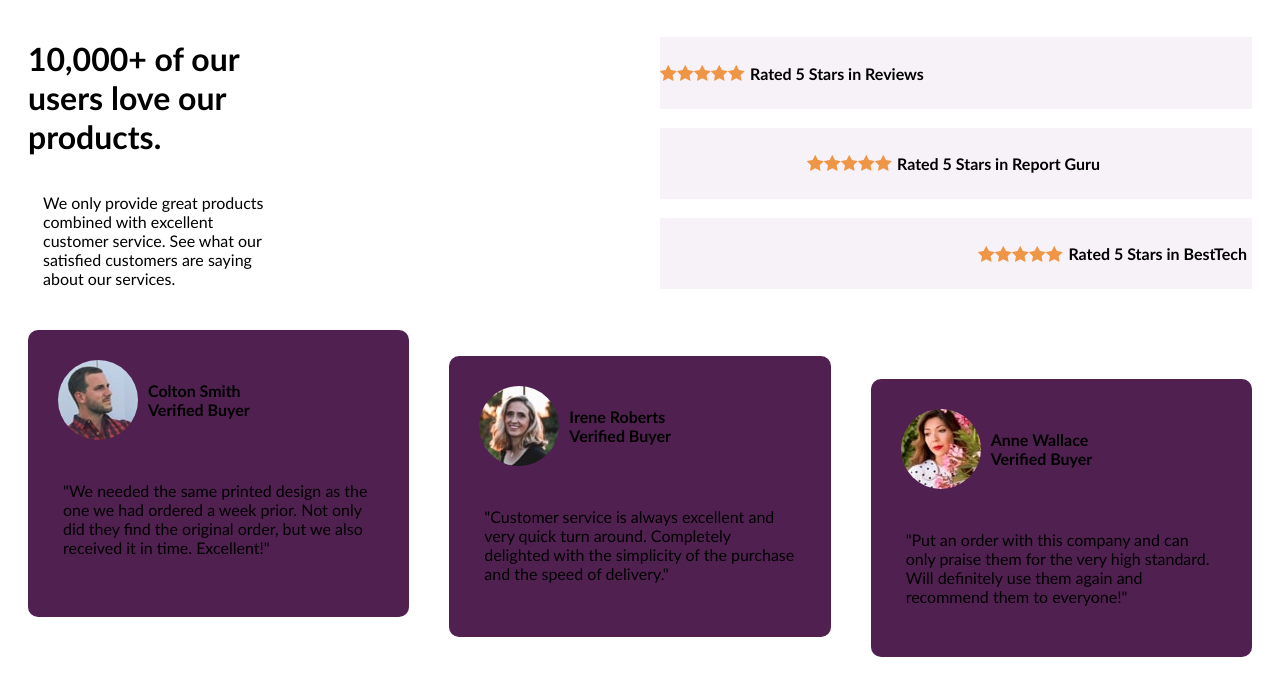
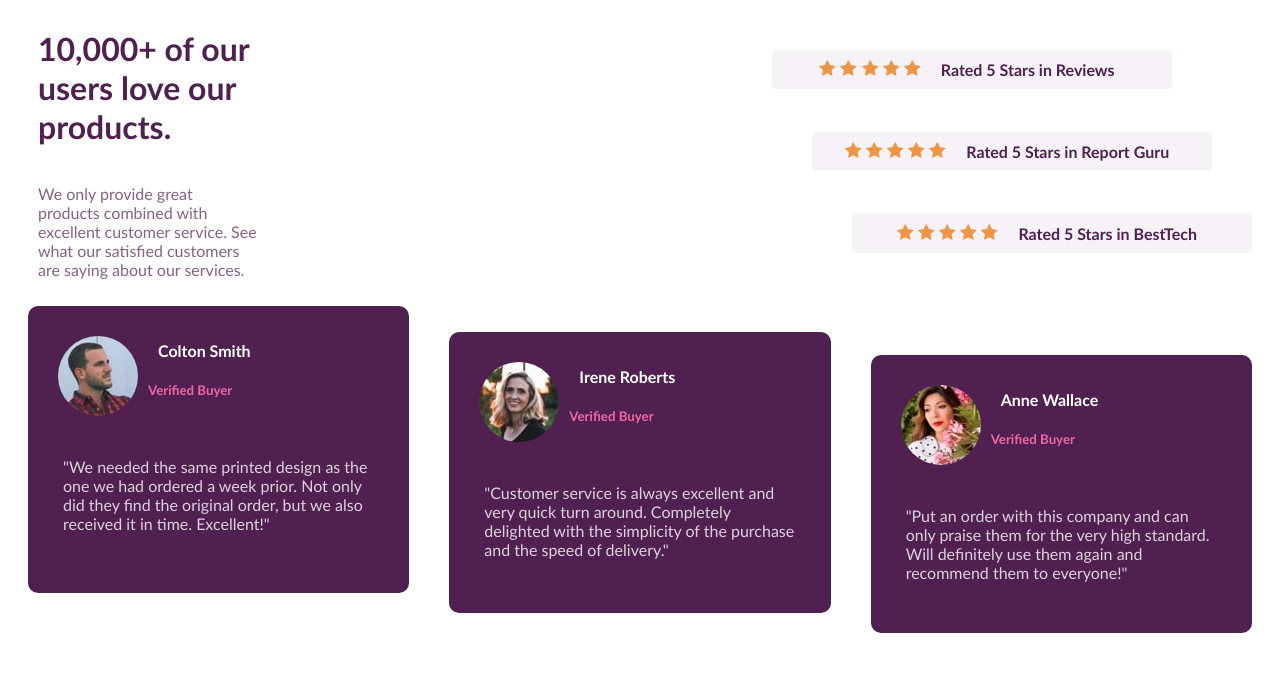
Before and after one commit to HASNAINMUBARAK/social-proof-section-master, a plain HTML site: page index.html in a window 1280 px wide. Drawn offline with Linux system fonts and the light colour scheme.

Commit message:
task completed

```diff
--- a/index.html
+++ b/index.html
@@ -10,8 +10,10 @@
   <body>
     <div class="container">
       <div class="item1">
-        <h1>10,000+ of our users love our products.</h1>
-        <p>
+        <h1 style="color: hsl(300, 43%, 22%)">
+          10,000+ of our users love our products.
+        </h1>
+        <p style="padding: 0px; color: hsl(300, 43%, 22%); opacity: 70%">
           We only provide great products combined with excellent customer
           service. See what our satisfied customers are saying about our
           services.
@@ -20,54 +22,88 @@
 
       <div class="item2">
         <div class="a">
+          <div><img src="/images/icon-star.svg" alt="" />
           <img src="/images/icon-star.svg" alt="" />
           <img src="/images/icon-star.svg" alt="" />
           <img src="/images/icon-star.svg" alt="" />
-          <img src="/images/icon-star.svg" alt="" />
-          <img src="/images/icon-star.svg" alt="" />
-          <h4 style="padding: 5px">Rated 5 Stars in Reviews</h4>
+          <img src="/images/icon-star.svg" alt="" /></div>
+          <h4 style="padding-left: 10px; color: hsl(300, 43%, 22%)">
+            Rated 5 Stars in Reviews
+          </h4>
         </div>
         <div class="b">
+          <div><img src="/images/icon-star.svg" alt="" />
           <img src="/images/icon-star.svg" alt="" />
           <img src="/images/icon-star.svg" alt="" />
           <img src="/images/icon-star.svg" alt="" />
-          <img src="/images/icon-star.svg" alt="" />
-          <img src="/images/icon-star.svg" alt="" />
-          <h4 style="padding: 5px">Rated 5 Stars in Report Guru</h4>
+          <img src="/images/icon-star.svg" alt="" /></div>
+          <h4 style="padding-left: 10px; color: hsl(300, 43%, 22%)">
+            Rated 5 Stars in Report Guru
+          </h4>
         </div>
         <div class="c">
+          <div><img src="/images/icon-star.svg" alt="" />
           <img src="/images/icon-star.svg" alt="" />
           <img src="/images/icon-star.svg" alt="" />
           <img src="/images/icon-star.svg" alt="" />
-          <img src="/images/icon-star.svg" alt="" />
-          <img src="/images/icon-star.svg" alt="" />
-          <h4 style="padding: 5px">Rated 5 Stars in BestTech</h4>
+          <img src="/images/icon-star.svg" alt="" /></div>
+          <h4 style="padding-left: 10px; color: hsl(300, 43%, 22%)">
+            Rated 5 Stars in BestTech
+          </h4>
         </div>
       </div>
     </div>
     <div class="item3">
       <div class="x">
-        <div class="info"><img src="/images/image-colton.jpg" alt="" style="padding: 10px; border-radius: 50%;"/>
-        <h4>Colton Smith <br />Verified Buyer</h4></div>
-        <p>
+        <div class="info">
+          <img
+            src="/images/image-colton.jpg"
+            alt=""
+            style="padding: 10px; border-radius: 50%"
+          />
+          <div class="name">
+            <h4 style="color: white">Colton Smith</h4>
+            <h5>Verified Buyer</h5>
+          </div>
+        </div>
+        <p style="color: white; opacity: 80%">
           "We needed the same printed design as the one we had ordered a week
           prior. Not only did they find the original order, but we also received
           it in time. Excellent!"
         </p>
       </div>
       <div class="y">
-        <div class="info"><img src="/images/image-irene.jpg" alt="" style="padding: 10px; border-radius: 50%;" />
-        <h4>Irene Roberts <br />Verified Buyer</h4></div>
-        <p>
+        <div class="info">
+          <img
+            src="/images/image-irene.jpg"
+            alt=""
+            style="padding: 10px; border-radius: 50%"
+          />
+          <div class="name">
+            <h4 style="color: white">Irene Roberts</h4>
+            <h5>Verified Buyer</h5>
+          </div>
+        </div>
+        <p style="color: white; opacity: 80%">
           "Customer service is always excellent and very quick turn around.
           Completely delighted with the simplicity of the purchase and the speed
           of delivery."
         </p>
       </div>
       <div class="z">
-        <div class="info"><img src="/images/image-anne.jpg" alt="" style="padding: 10px;border-radius: 50%;" />
-        <h4>Anne Wallace <br />Verified Buyer</h4></div>
-        <p>
+        <div class="info">
+          <img
+            src="/images/image-anne.jpg"
+            alt=""
+            style="padding: 10px; border-radius: 50%"
+          />
+
+          <div class="name">
+            <h4 style="color: white">Anne Wallace</h4>
+            <h5>Verified Buyer</h5>
+          </div>
+        </div>
+        <p style="color: white; opacity: 80%">
           "Put an order with this company and can only praise them for the very
           high standard. Will definitely use them again and recommend them to
           everyone!"
--- a/styles.css
+++ b/styles.css
@@ -1,23 +1,27 @@
 .container {
   background-color: white;
-
-  width: 100%;
-  display: grid;
-  grid-template-columns: 1fr 1fr;
-  grid-template-rows: 1fr;
-  row-gap: 10px;
-  column-gap: 10x;
+  display: flex;
 }
 * {
   font-family: "Trebuchet MS", "Lucida Sans Unicode", "Lucida Grande",
     "Lucida Sans", Arial, sans-serif;
+}
+h4 {
+  margin: 10px;
+}
+h5 {
+  color: hsl(333, 80%, 67%);
 }
 p {
   padding: 15px;
 }
 .item1 {
   background-color: White hsl(0, 0%, 100%);
-  padding: 10px 345px 0px 20px;
+  display: flex;
+  flex-direction: column;
+  justify-content: center;
+  margin: 0px 180px 0px 30px;
+  padding: 0px 315px 0px 0px;
 }
 .item2 {
   background-color: White hsl(0, 0%, 100%);
@@ -28,20 +32,28 @@ p {
 .a {
   display: flex;
   align-items: center;
-  justify-content: flex-start;
+  justify-content: center;
   background-color: hsl(300, 24%, 96%);
+  width: 400px;
+  border-radius: 5px;
 }
 .b {
   display: flex;
   align-items: center;
   justify-content: center;
   background-color: hsl(300, 24%, 96%);
+  width: 400px;
+  margin-left: 40px;
+  border-radius: 5px;
 }
 .c {
   display: flex;
   align-items: center;
-  justify-content: end;
+  justify-content: center;
   background-color: hsl(300, 24%, 96%);
+  width: 400px;
+  margin-left: 80px;
+  border-radius: 5px;
 }
 .item3 {
   background-color: White hsl(0, 0%, 100%);
@@ -65,14 +77,62 @@ p {
   border-radius: 10px;
   padding: 20px;
   margin: 37px 20px;
-    margin-bottom: 25px;
+  margin-bottom: 25px;
 }
 
 .z {
   background-color: hsl(300, 43%, 22%);
   border-radius: 10px;
   padding: 20px;
-  margin:  10px 20px;
+  margin: 10px 20px;
   margin-top: 60px;
-    margin-bottom: 5px;
+  margin-bottom: 5px;
 }
+@media screen and (max-width: 375px) {
+  .container {
+    display: flex;
+    flex-direction: column;
+  }
+  .item1 {
+    display: flex;
+    justify-content: center;
+    align-items: center;
+    text-align: center;
+
+    padding: 0px;
+    margin: 25px;
+  }
+  .item2 {
+    display: flex;
+    flex-direction: column;
+    justify-content: center;
+    align-items: center;
+    text-align: center;
+  }
+  .a {
+    display: flex;
+    flex-direction: column;
+    justify-content: center;
+  }
+  .b {
+    display: flex;
+    flex-direction: column;
+    justify-content: center;
+    margin: 10px 10px 10px 10px;
+    border-radius: 5px;
+  }
+  .c {
+    display: flex;
+    flex-direction: column;
+    justify-content: center;
+    margin: 0px;
+  }
+  h4 {
+    padding: 0px;
+  }
+  .item3 {
+    display: flex;
+    flex-direction: column;
+    justify-content: center;
+  }
+}
```
